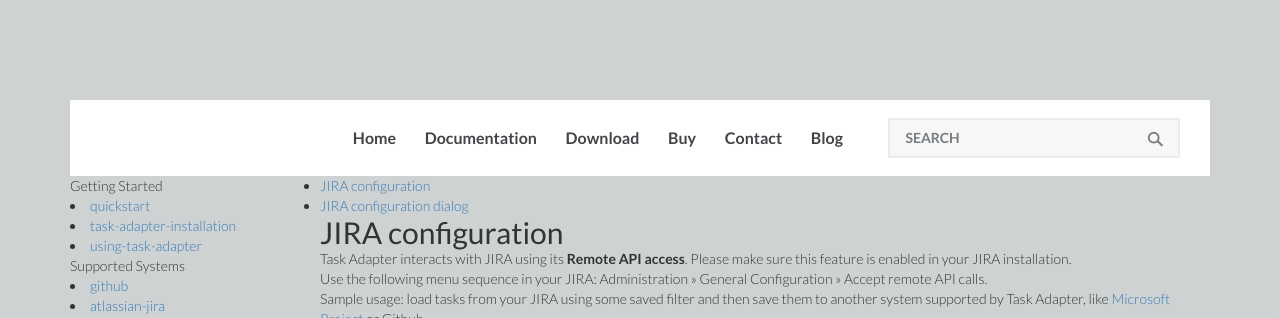
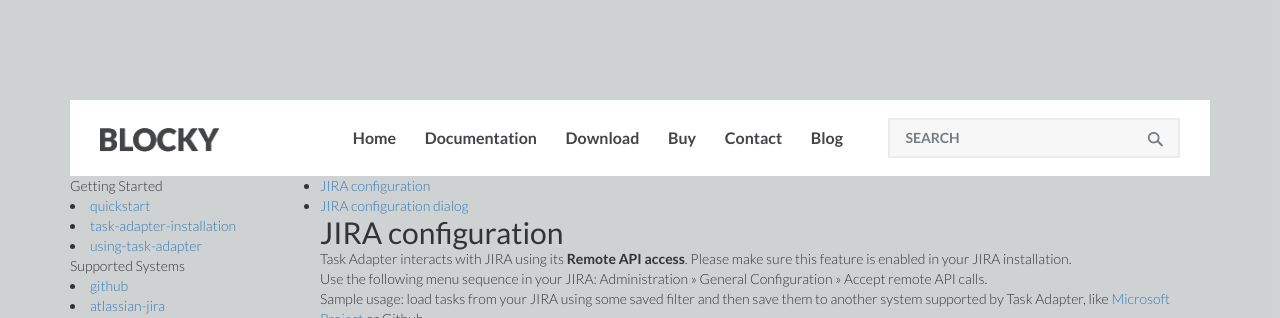
Before and after one commit to Syed-Shahzaib-Hussain/Task-Adapter-Copy, a Jekyll site: the page built from _docs/atlassian-jira-coonfiguration.md, in a window 1280 px wide. Shown: the top 318 px of the page. Built offline with Jekyll 4.4.1, drawn with Linux system fonts in a browser that asks for light colours; nearby versions of some CDN libraries; library files that are not in the unit come from our copies; comment, search, counter and statistics services are not loaded.

Commit message:
fixed broken page links

```diff
--- a/_docs/atlassian-jira-coonfiguration.md
+++ b/_docs/atlassian-jira-coonfiguration.md
@@ -22,7 +22,7 @@
 
 ## JIRA configuration dialog
 
-<a href="/images/uploads/edit_jira1.png"><img class="alignnone size-full wp-image-467" title="edit_jira"  src="/images/uploads/edit_jira1.png" width="790" height="754" /></a>
+<img src="/images/uploads/edit_jira1.png"/>
 
 * **Description** Any text to help you identify this configuration later.
 * **Server URL** JIRA server URL, including propotol prefix (https or http) and port number (when using a non-standard port).
@@ -33,7 +33,8 @@
 * **Password** JIRA account password.
 * **Project Key** The "key" of your JIRA project. Click "..." button to see the list of available projects
   in your JIRA installation.
-  <a href="/images/uploads/select_project.png"><img alt="Select JIRA project" src="/images/uploads/select_project.png"/></a>
+  <img alt="Select JIRA project" src="/images/uploads/select_project.png"/>
+
 * **Query ID** This connector uses "search queries" saved in your JIRA .
  You need to create a "search filter" in your JIRA and save it. <img alt="Save Atlassian JIRA filter" src="/images/uploads/save_filter.png" border="1" />
 
@@ -57,4 +58,4 @@
  These 'custom fields' are **NOT used when loading data from JIRA**.
 * **Configure Priorities**
 
-<img class="alignnone" alt="Task Adapter task priorities mapping for Atlassian JIRA" src="/images/uploads/priorities.png" width="400" height="276" />
+<img alt="Task Adapter task priorities mapping for Atlassian JIRA" src="/images/uploads/priorities.png"/>
--- a/_includes/head.html
+++ b/_includes/head.html
@@ -24,7 +24,7 @@
 		Smartphone Compatible web template, free webdesigns for Nokia, Samsung, LG, SonyErricsson, Motorola web design" />
     <script type="application/x-javascript"> addEventListener("load", function() { setTimeout(hideURLbar, 0); }, false); function hideURLbar(){ window.scrollTo(0,1); } </script>
 
-    <script type="text/javascript" src="js/jquery.min.js"></script>
-    <script type="text/javascript" src="js/smoothscroll.js"></script>
+    <script type="text/javascript" src="{{ '/js/jquery.min.js' | prepend: site.baseurl }}"></script>
+    <script type="text/javascript" src="{{ '/js/smoothscroll.js' | prepend: site.baseurl }}"></script>
 
 </head>
--- a/_includes/header.html
+++ b/_includes/header.html
@@ -1,9 +1,9 @@
   <div class="header">
     <div class="logo">
-      <a href="#"><img src="images/logo.png" alt=""/></a>
+      <a href="#"><img src="/images/logo.png" alt=""/></a>
     </div>
     <div class="navigation">
-      <span class="menu"><img src="images/menu.png" alt=""/></span>
+      <span class="menu"><img src="/images/menu.png" alt=""/></span>
       <ul class="nav1">
         {% assign pages = site.pages | sort:"top_level_menu_weight"  %}
         {% for p in pages %}
```
Also changed, not shown: download.md (+1 -1 lines).
